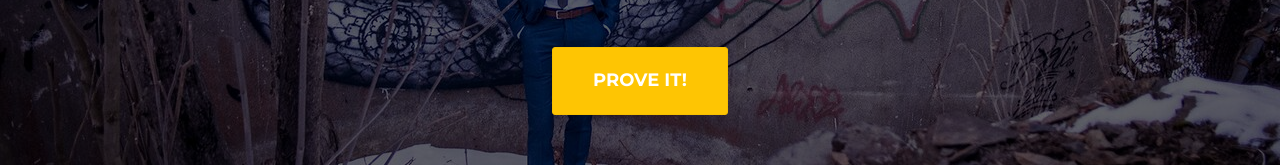
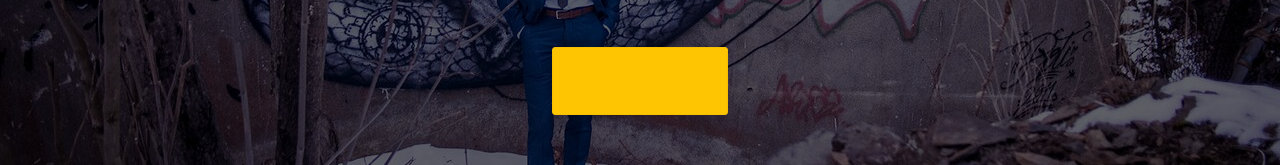
Before and after one commit to UtopianOwl/portfolio, a website: page public/index.html in a window 1280 px wide. In both pictures the pointer is over the link "PROVE IT!". Shown: the part 443-608 px from the top of the page. Drawn offline with nearby package versions, Linux system fonts and the light colour scheme; a web font is replaced by a local one.

Commit message:
color fix

```diff
--- a/public/css/agency.css
+++ b/public/css/agency.css
@@ -824,3 +824,6 @@ body {
     max-height: 200px;
     max-width: 300px;
 }
+.btn.focus, .btn:focus, .btn:hover {
+    color: #fec503;
+    text-decoration: none;
```
